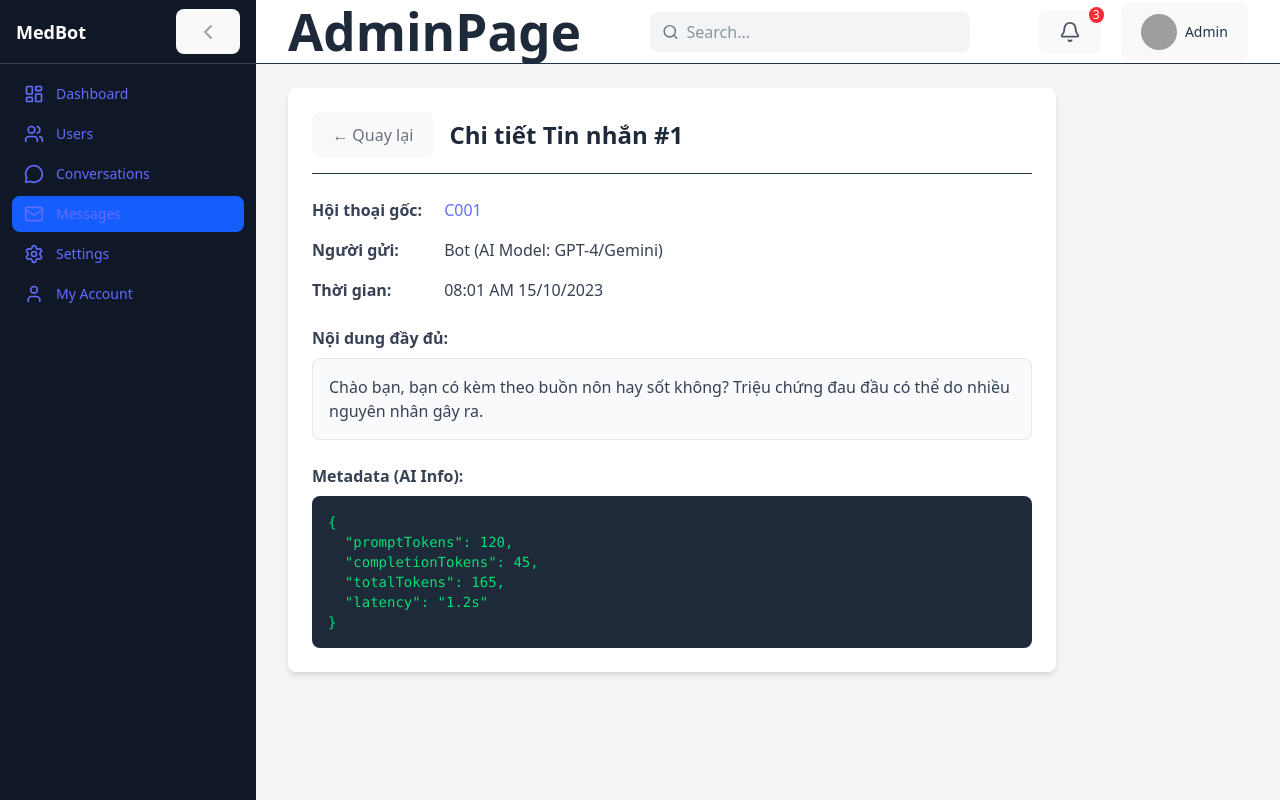
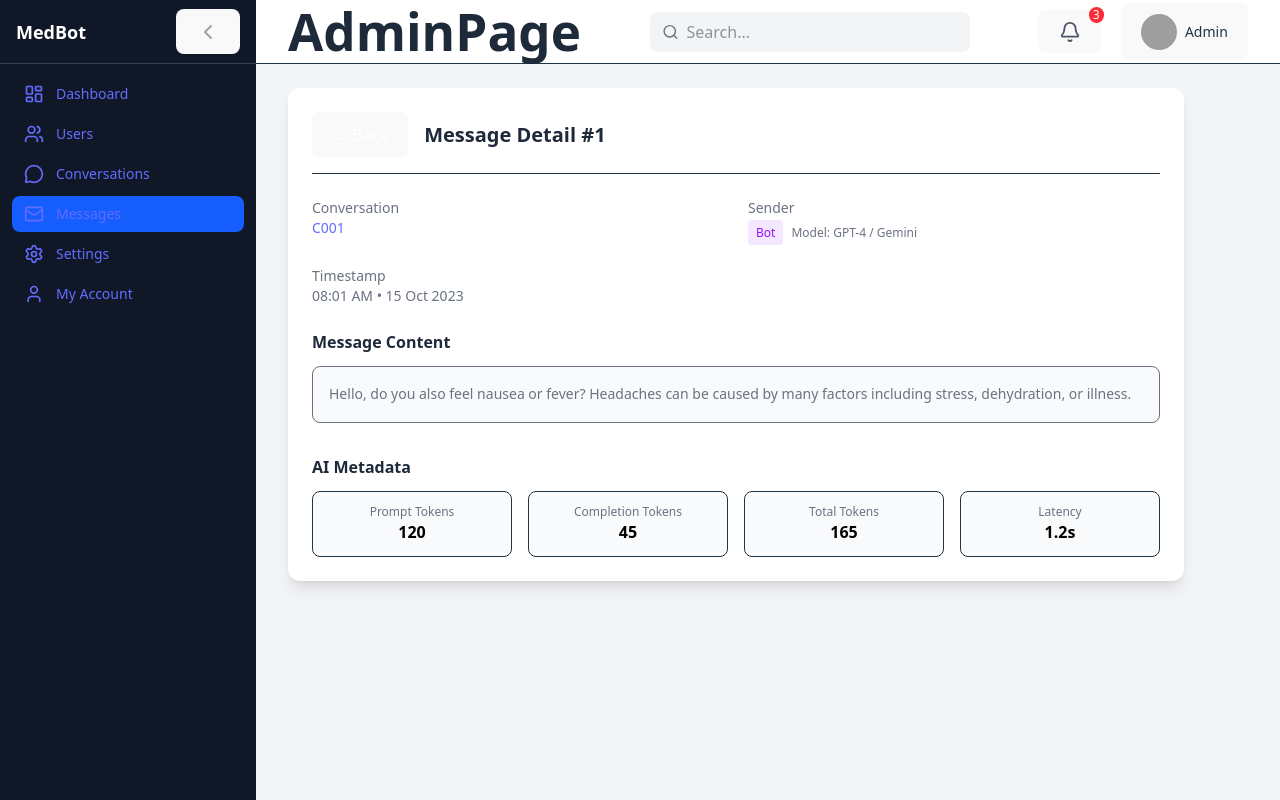
Before and after one commit to nguyenthangdev/medical-chatbot-frontend, a React (Vite) app: page /admin/messages/1 in a window 1280 px wide. Built offline with nearby package versions, Linux system fonts and the light colour scheme; grey boxes are pictures that could not be loaded.

Commit message:
add admin message

```diff
--- a/src/pages/Admin/Message/Detail.jsx
+++ b/src/pages/Admin/Message/Detail.jsx
@@ -1,54 +1,143 @@
-import React from 'react';
-import { useParams, useNavigate } from 'react-router-dom';
+import React from "react";
+import { useParams, useNavigate, Link } from "react-router-dom";
 
 export default function MessageDetail() {
     const { id } = useParams();
     const navigate = useNavigate();
 
-    // Mock data chi tiết tin nhắn
-    const mockMessageDetail = {
+    const message = {
         id: id,
-        conversationId: 'C001',
-        sender: 'Bot (AI Model: GPT-4/Gemini)',
-        timestamp: '08:01 AM 15/10/2023',
-        content: 'Chào bạn, bạn có kèm theo buồn nôn hay sốt không? Triệu chứng đau đầu có thể do nhiều nguyên nhân gây ra.',
+        conversationId: "C001",
+        sender: "Bot",
+        model: "GPT-4 / Gemini",
+        timestamp: "08:01 AM • 15 Oct 2023",
+        content:
+            "Hello, do you also feel nausea or fever? Headaches can be caused by many factors including stress, dehydration, or illness.",
         metadata: {
             promptTokens: 120,
             completionTokens: 45,
             totalTokens: 165,
-            latency: '1.2s'
-        }
+            latency: "1.2s",
+        },
     };
 
+    const isBot = message.sender === "Bot";
+
     return (
-        <div className="bg-white shadow-md rounded-lg p-6 max-w-3xl">
-            <div className="flex items-center gap-4 mb-6 border-b pb-4">
-                <button onClick={() => navigate(-1)} className="text-gray-500 hover:text-black font-semibold">
-                    ← Quay lại
+        <div className="max-w-4xl bg-white shadow-lg rounded-xl p-6">
+
+            {/* Header */}
+            <div className="flex items-center gap-4 border-b pb-4 mb-6">
+
+                <button
+                    onClick={() => navigate(-1)}
+                    className="text-gray-500 hover:text-black font-medium text-white"
+                >
+                    ← Back
                 </button>
-                <h2 className="text-2xl font-bold text-gray-800">Chi tiết Tin nhắn #{id}</h2>
+
+                <h2 className="text-xl font-semibold text-gray-800">
+                    Message Detail #{id}
+                </h2>
+
             </div>
 
-            <div className="space-y-4 text-gray-700">
-                <p><span className="font-semibold w-32 inline-block">Hội thoại gốc:</span> <a href={`/admin/conversations/${mockMessageDetail.conversationId}`} className="text-blue-600 hover:underline">{mockMessageDetail.conversationId}</a></p>
-                <p><span className="font-semibold w-32 inline-block">Người gửi:</span> {mockMessageDetail.sender}</p>
-                <p><span className="font-semibold w-32 inline-block">Thời gian:</span> {mockMessageDetail.timestamp}</p>
+            {/* Basic Info */}
+            <div className="grid grid-cols-2 gap-6 text-sm mb-6">
 
-                <div className="mt-6">
-                    <span className="font-semibold block mb-2">Nội dung đầy đủ:</span>
-                    <div className="bg-gray-50 p-4 rounded-lg border border-gray-200">
-                        {mockMessageDetail.content}
+                <div>
+                    <span className="text-gray-500">Conversation</span>
+                    <div>
+                        <Link
+                            to={`/admin/conversations/${message.conversationId}`}
+                            className="text-blue-600 hover:underline font-medium"
+                        >
+                            {message.conversationId}
+                        </Link>
                     </div>
                 </div>
 
-                {/* Thông số kỹ thuật cho Admin */}
-                <div className="mt-6">
-                    <span className="font-semibold block mb-2">Metadata (AI Info):</span>
-                    <pre className="bg-gray-800 text-green-400 p-4 rounded-lg text-sm overflow-x-auto">
-                        {JSON.stringify(mockMessageDetail.metadata, null, 2)}
-                    </pre>
+                <div>
+                    <span className="text-gray-500">Sender</span>
+                    <div className="mt-1">
+                        <span
+                            className={`px-2 py-1 text-xs rounded ${isBot
+                                ? "bg-purple-100 text-purple-600"
+                                : "bg-blue-100 text-blue-600"
+                                }`}
+                        >
+                            {message.sender}
+                        </span>
+
+                        {isBot && (
+                            <span className="ml-2 text-gray-500 text-xs">
+                                Model: {message.model}
+                            </span>
+                        )}
+                    </div>
                 </div>
+
+                <div>
+                    <span className="text-gray-500">Timestamp</span>
+                    <div className="text-gray-500">{message.timestamp}</div>
+                </div>
+
             </div>
+
+            {/* Message Content */}
+            <div className="mb-8">
+
+                <h3 className="font-semibold text-gray-800 mb-3">
+                    Message Content
+                </h3>
+
+                <div className="bg-gray-50 border rounded-lg p-4 text-sm leading-relaxed text-gray-500">
+                    {message.content}
+                </div>
+
+            </div>
+
+            {/* Metadata */}
+            <div>
+
+                <h3 className="font-semibold text-gray-800 mb-3">
+                    AI Metadata
+                </h3>
+
+                <div className="grid grid-cols-4 gap-4 text-center">
+
+                    <div className="bg-gray-50 border rounded-lg p-3">
+                        <div className="text-xs text-gray-500">Prompt Tokens</div>
+                        <div className="font-semibold text-black">
+                            {message.metadata.promptTokens}
+                        </div>
+                    </div>
+
+                    <div className="bg-gray-50 border rounded-lg p-3">
+                        <div className="text-xs text-gray-500">Completion Tokens</div>
+                        <div className="font-semibold text-black">
+                            {message.metadata.completionTokens}
+                        </div>
+                    </div>
+
+                    <div className="bg-gray-50 border rounded-lg p-3">
+                        <div className="text-xs text-gray-500">Total Tokens</div>
+                        <div className="font-semibold text-black">
+                            {message.metadata.totalTokens}
+                        </div>
+                    </div>
+
+                    <div className="bg-gray-50 border rounded-lg p-3">
+                        <div className="text-xs text-gray-500">Latency</div>
+                        <div className="font-semibold text-black">
+                            {message.metadata.latency}
+                        </div>
+                    </div>
+
+                </div>
+
+            </div>
+
         </div>
     );
 }
--- a/src/pages/Admin/Message/Index.jsx
+++ b/src/pages/Admin/Message/Index.jsx
@@ -1,25 +1,66 @@
-import React from 'react';
-import DataTable from '../../../components/Admin/DataTable';
+import React from "react";
+import DataTable from "../../../components/Admin/DataTable";
 
 export default function MessageIndex() {
+
     const columns = [
-        { header: 'ID', accessor: 'id' },
-        { header: 'ID Hội thoại', accessor: 'conversationId' },
-        { header: 'Người gửi', accessor: 'sender' },
-        { header: 'Nội dung (Trích đoạn)', accessor: 'contentSnippet' },
-        { header: 'Thời gian', accessor: 'timestamp' },
+        { header: "Message ID", accessor: "id" },
+        { header: "Conversation ID", accessor: "conversationId" },
+        { header: "Sender", accessor: "sender" },
+        { header: "Content Preview", accessor: "contentSnippet" },
+        { header: "Timestamp", accessor: "timestamp" },
     ];
 
-    const mockMessages = [
-        { id: 'M101', conversationId: 'C001', sender: 'User', contentSnippet: 'Tôi bị đau đầu...', timestamp: '08:00 AM 15/10' },
-        { id: 'M102', conversationId: 'C001', sender: 'Bot', contentSnippet: 'Chào bạn, bạn có kèm...', timestamp: '08:01 AM 15/10' },
-        { id: 'M103', conversationId: 'C002', sender: 'User', contentSnippet: 'Thuốc này uống sao?', timestamp: '09:15 AM 15/10' },
+    const messages = [
+        {
+            id: "M101",
+            conversationId: "C001",
+            sender: "User",
+            contentSnippet: "I have a headache...",
+            timestamp: "08:00 AM 15 Oct",
+        },
+        {
+            id: "M102",
+            conversationId: "C001",
+            sender: "Bot",
+            contentSnippet: "Hello, do you also feel nausea...",
+            timestamp: "08:01 AM 15 Oct",
+        },
+        {
+            id: "M103",
+            conversationId: "C002",
+            sender: "User",
+            contentSnippet: "How should I take this medicine?",
+            timestamp: "09:15 AM 15 Oct",
+        },
     ];
+
+    const handleDelete = (id) => {
+        console.log("delete message", id);
+    };
 
     return (
         <div>
-            <h1 className="text-2xl font-bold text-gray-800 mb-6">Log Toàn bộ Tin nhắn</h1>
-            <DataTable title="Lịch sử hệ thống tin nhắn" columns={columns} data={mockMessages} />
+
+            {/* Page Header */}
+            <div className="flex justify-between items-center mb-6">
+
+                <h1 className="text-2xl font-bold text-gray-800">
+                    Message Logs
+                </h1>
+
+            </div>
+
+            {/* Table */}
+            <DataTable
+                title="System Message History"
+                columns={columns}
+                data={messages}
+                basePath="/admin/messages"
+                onDelete={handleDelete}
+                actions={["view", "delete"]}
+            />
+
         </div>
     );
 }
```
